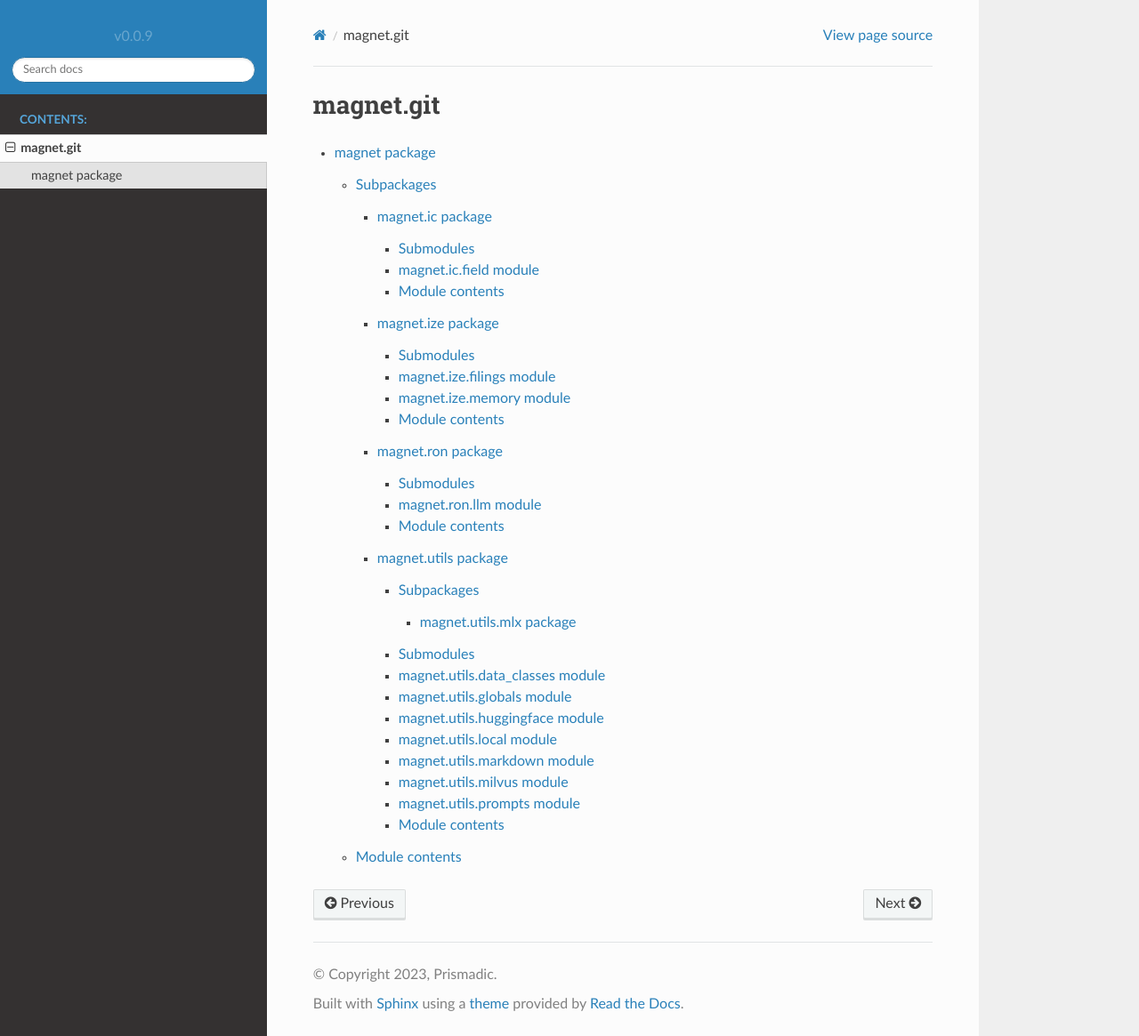
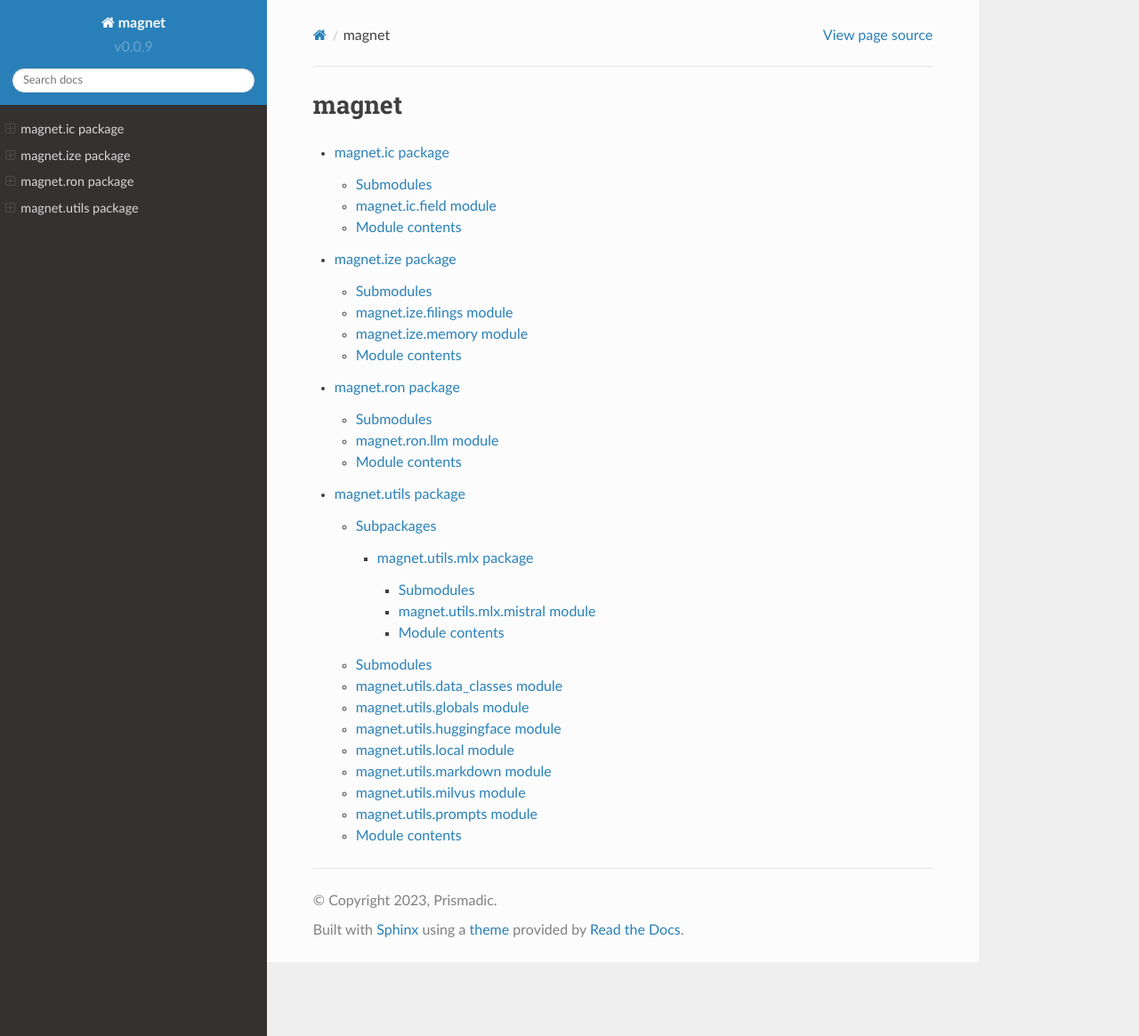
Before and after one commit to Prismadic/magnet, a Sphinx documentation site: the page built from docs/modules.rst, in a window 1280 px wide and 1165 px high. Shown: the whole window at 89% size. Built offline with Sphinx 7.4.7 and the Read the Docs theme 2.0.0, drawn with Linux system fonts in a browser that asks for light colours.

Commit message:
📖 fix(docs): ToC

```diff
--- a/docs/conf.py
+++ b/docs/conf.py
@@ -41,3 +41,6 @@ html_theme_options = {
 }
 html_show_sourcelink = True
 html_static_path = ['_static']
+html_theme_options = {
+    "collapse_navigation" : False
+}
--- a/docs/modules.rst
+++ b/docs/modules.rst
@@ -1,7 +1,10 @@
-magnet.git
+magnet
 ==========
 
 .. toctree::
    :maxdepth: 5
 
-   magnet
+   magnet.ic
+   magnet.ize
+   magnet.ron
+   magnet.utils
```
Also changed, not shown: docs/index.rst (+10 -10 lines), docs/magnet.rst (+0 -8 lines).
